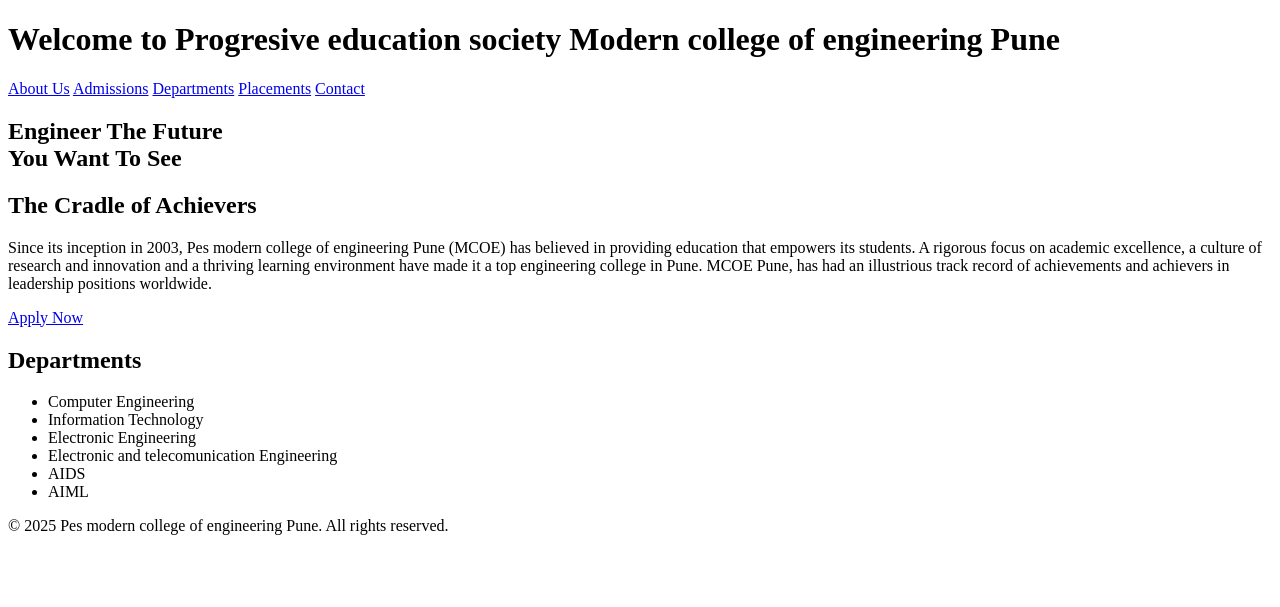
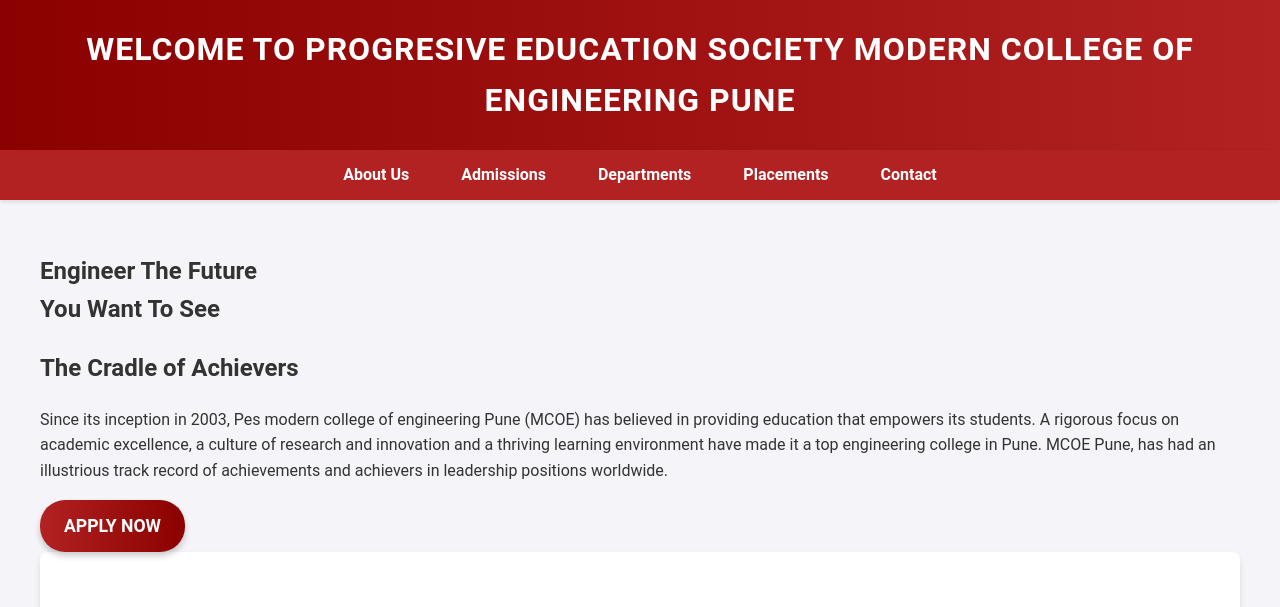
Before and after one commit to Shubham-Rajput-Developer/OCTANET_JANUARY, a plain HTML site: page Task_1/index.html in a window 1280 px wide. Shown: the top 607 px of the page. Drawn offline with Linux system fonts and the light colour scheme.

Commit message:
CSS file added

```diff
--- a/Task_1/index.html
+++ b/Task_1/index.html
@@ -4,6 +4,7 @@
     <meta charset="UTF-8">
     <meta name="viewport" content="width=device-width, initial-scale=1.0">
     <title>Modern college</title>
+    <link rel="stylesheet" href="style.css">
 </head>
 <body>
     <header>
--- /dev/null
+++ b/Task_1/style.css
@@ -0,0 +1,139 @@
+body {
+    margin: 0;
+    font-family: 'Roboto', Arial, sans-serif;
+    line-height: 1.6;
+    background-color: #f4f4f9;
+    color: #333;
+}
+
+header {
+    background: linear-gradient(90deg, #8B0000, #B22222);
+    color: white;
+    padding: 1.5rem 0;
+    text-align: center;
+    box-shadow: 0 2px 4px rgba(0, 0, 0, 0.1);
+}
+
+header h1 {
+    margin: 0;
+    font-size: 2rem;
+    font-weight: bold;
+    letter-spacing: 1px;
+    text-transform: uppercase;
+}
+
+nav {
+    background: #B22222;
+    color: white;
+    padding: 0.75rem 0;
+    text-align: center;
+    position: sticky;
+    top: 0;
+    z-index: 1000;
+    box-shadow: 0 2px 4px rgba(0, 0, 0, 0.1);
+}
+
+nav a {
+    color: white;
+    text-decoration: none;
+    margin: 0 1.5rem;
+    font-weight: bold;
+    font-size: 1rem;
+    transition: color 0.3s;
+}
+
+nav a:hover {
+    color: #FFD700;
+}
+
+.container {
+    max-width: 1200px;
+    margin: auto;
+    padding: 2rem;
+}
+
+.about {
+    background: #FBEAEA;
+    padding: 2.5rem;
+    border-radius: 8px;
+    box-shadow: 0 4px 6px rgba(0, 0, 0, 0.1);
+    margin-bottom: 2rem;
+    text-align: center;
+}
+
+.about h2 {
+    color: #8B0000;
+    margin-bottom: 1.5rem;
+    font-size: 2.8rem;
+    font-weight: bold;
+    letter-spacing: 2px;
+    text-transform: uppercase;
+    line-height: 1.4;
+    text-shadow: 2px 2px 4px rgba(0, 0, 0, 0.2);
+}
+
+.about h1 {
+    color: #B22222;
+    margin-bottom: 1.5rem;
+    font-size: 2rem;
+    font-weight: bold;
+}
+
+.about p {
+    color: #555;
+    text-align: justify;
+    font-size: 1.1rem;
+    margin-bottom: 1.5rem;
+}
+
+.departments {
+    background: #ffffff;
+    padding: 2rem;
+    border-radius: 8px;
+    box-shadow: 0 4px 6px rgba(0, 0, 0, 0.1);
+}
+
+.departments h2 {
+    color: #B22222;
+    text-align: center;
+    font-size: 2rem;
+    margin-bottom: 1.5rem;
+    text-transform: uppercase;
+}
+
+.departments ul {
+    list-style-type: square;
+    padding-left: 2rem;
+    color: #333;
+    font-size: 1.1rem;
+    line-height: 1.8;
+}
+
+.cta-button {
+    display: inline-block;
+    padding: 0.75rem 1.5rem;
+    color: white;
+    background: linear-gradient(90deg, #B22222, #8B0000);
+    border: none;
+    border-radius: 25px;
+    text-decoration: none;
+    font-size: 1.1rem;
+    font-weight: bold;
+    text-transform: uppercase;
+    box-shadow: 0 4px 6px rgba(0, 0, 0, 0.2);
+    transition: background 0.3s, transform 0.2s;
+}
+
+.cta-button:hover {
+    background: linear-gradient(90deg, #8B0000, #B22222);
+    transform: scale(1.05);
+}
+
+footer {
+    text-align: center;
+    padding: 1.5rem 0;
+    background: #8B0000;
+    color: white;
+    font-size: 0.9rem;
+    letter-spacing: 0.5px;
+}
```
